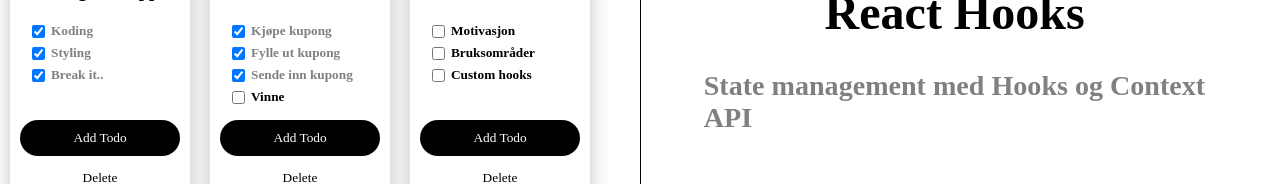
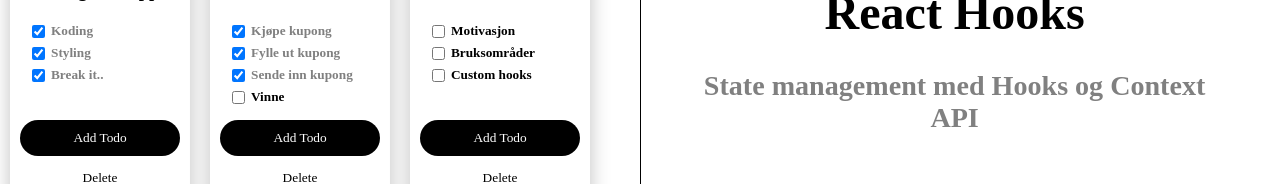
Before and after one commit to Discosmurf/todowithhooks, a Next.js app: page / in a window 1280 px wide. Shown: the part 149-333 px from the top of the page. Built offline with nearby package versions, Linux system fonts and the light colour scheme; a web font is replaced by a local one.

Commit message:
Minor style change

```diff
--- a/components/Slides.js
+++ b/components/Slides.js
@@ -54,7 +54,7 @@ const Slides = () => {
             <InfoHeading align={slideContent[currentSlide].alignHeading}>
                 {slideContent[currentSlide].heading}
             </InfoHeading>
-            <InfoSubHeading>
+            <InfoSubHeading align={slideContent[currentSlide].alignHeading}>
                 {slideContent[currentSlide].subHeading}
             </InfoSubHeading>
             <ul>
```
